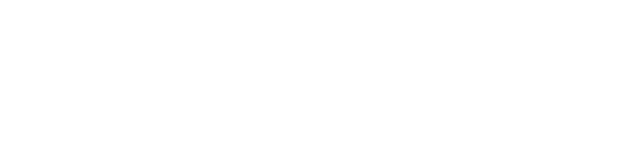
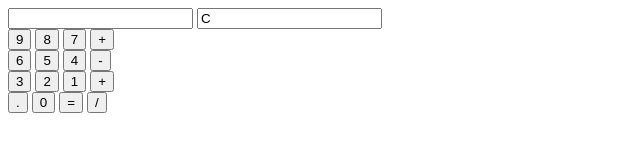
Before and after one commit to milenaggoes/Calculadora, a plain HTML site: page index.html in a window 1280 px wide. Shown: the whole page, without its empty margins (0-640 px from the left). Drawn offline with Linux system fonts and the light colour scheme.

Commit message:
add botoes

```diff
--- a/index.html
+++ b/index.html
@@ -5,11 +5,40 @@
     <meta http-equiv="X-UA-Compatible" content="IE=edge">
     <meta name="viewport" content="width=device-width, initial-scale=1.0">
     <link rel="stylesheet" href="css/index.css">
-    <script src="./js/script.js"></script>
+
     <title>Calculadora</title>
 </head>
 
 <body>
+    <div>
+        <form action="" name="calculator">
+            <input type="text"  class="text maincolor" name="text1" disable>
+            <input type="text"  class="text maincolor" name="text12" value="C" onclick=" location.reload()"><br>
 
+            <input type="button"  class="num maincolor" name="btn9" value="9" onclick=" displaynum(btn9.value)">
+            <input type="button"  class="num maincolor" name="btn8" value="8" onclick=" displaynum(btn8.value)">
+            <input type="button"  class="num maincolor" name="btn7" value="7" onclick=" displaynum(btn7.value)">
+            <input type="button"  class="num blue" name="addbtn" value="+" onclick=" displaynum(addbtn.value)"> <br>
+
+            <input type="button"  class="num maincolor" name="btn6" value="6" onclick=" displaynum(btn6.value)">
+            <input type="button"  class="num maincolor" name="btn5" value="5" onclick=" displaynum(btn5.value)">
+            <input type="button"  class="num maincolor" name="btn4" value="4" onclick=" displaynum(btn4.value)">
+            <input type="button"  class="num pink" name="subbtn" value="-" onclick=" displaynum(subbtn.value)"> <br>
+
+
+        	<input type="button"  class="num maincolor" name="btn3" value="3" onclick=" displaynum(btn3.value)">
+            <input type="button"  class="num maincolor" name="btn2" value="2" onclick=" displaynum(btn2.value)">
+            <input type="button"  class="num maincolor" name="btn1" value="1" onclick=" displaynum(btn1.value)">
+            <input type="button"  class="num gre" name="mulbtn" value="+" onclick=" displaynum(mulbtn.value)"> <br>
+
+            <input type="button"  class="num maincolor" name="dot" value="." onclick=" displaynum(dot.value)">
+            <input type="button"  class="num maincolor" name="btn0" value="0" onclick=" displaynum(btn0.value)">
+            <input type="button"  class="num pur" name="eqlbtn" value="=" onclick="text1.value=eval(text1.value)">
+            <input type="button"  class="num ora" name="divbtn" value="/" onclick=" displaynum(divbtn.value)"> <br>
+
+        </form>
+    </div>
+
+    <script src="./js/script.js"></script>
 </body>
 </html>
```
